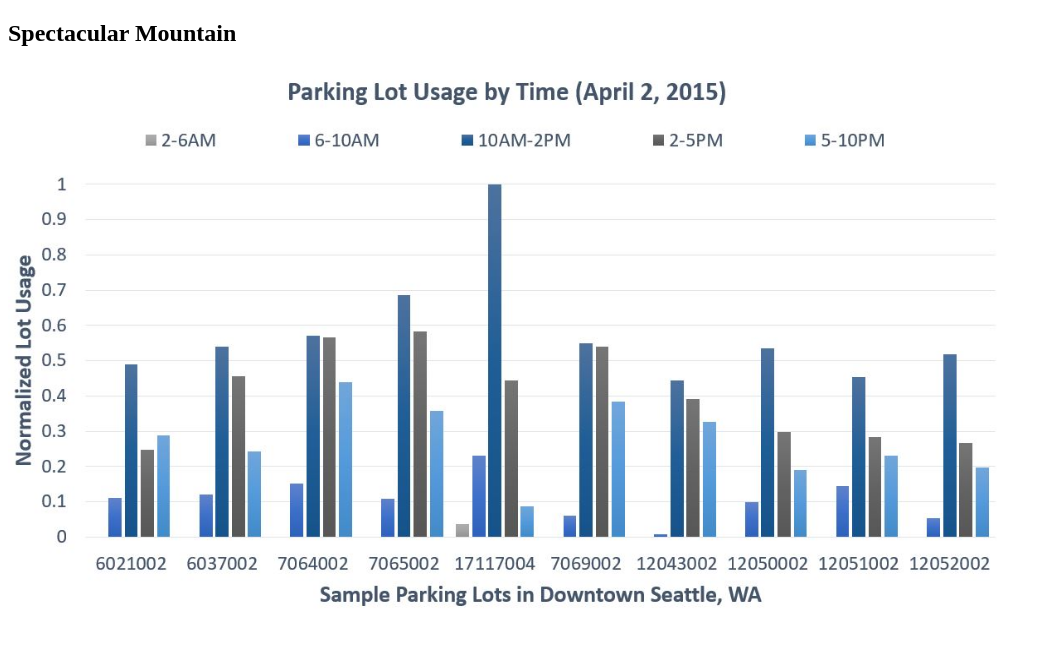
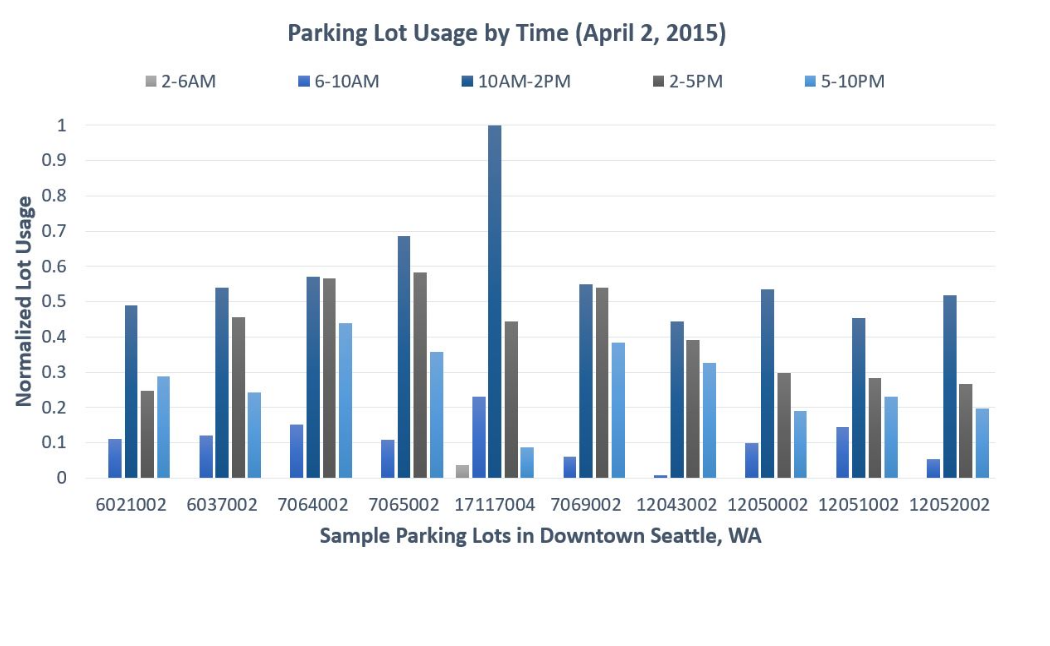
Before and after one commit to f1annlee/f1annlee.github.io, a plain HTML site: page index.html in a window 1280 px wide. Shown: the whole page, without its empty margins (0-1050 px from the left). Drawn offline with Linux system fonts and the light colour scheme.

Commit message:
updated title

```diff
--- a/index.html
+++ b/index.html
@@ -2,7 +2,6 @@
 <html>
   <body>
 
-    <h2>Spectacular Mountain</h2>
     <img src="plot1.jpg" alt="Mountain View" style="width:1000px;height:550px;">
 
   </body>
```
